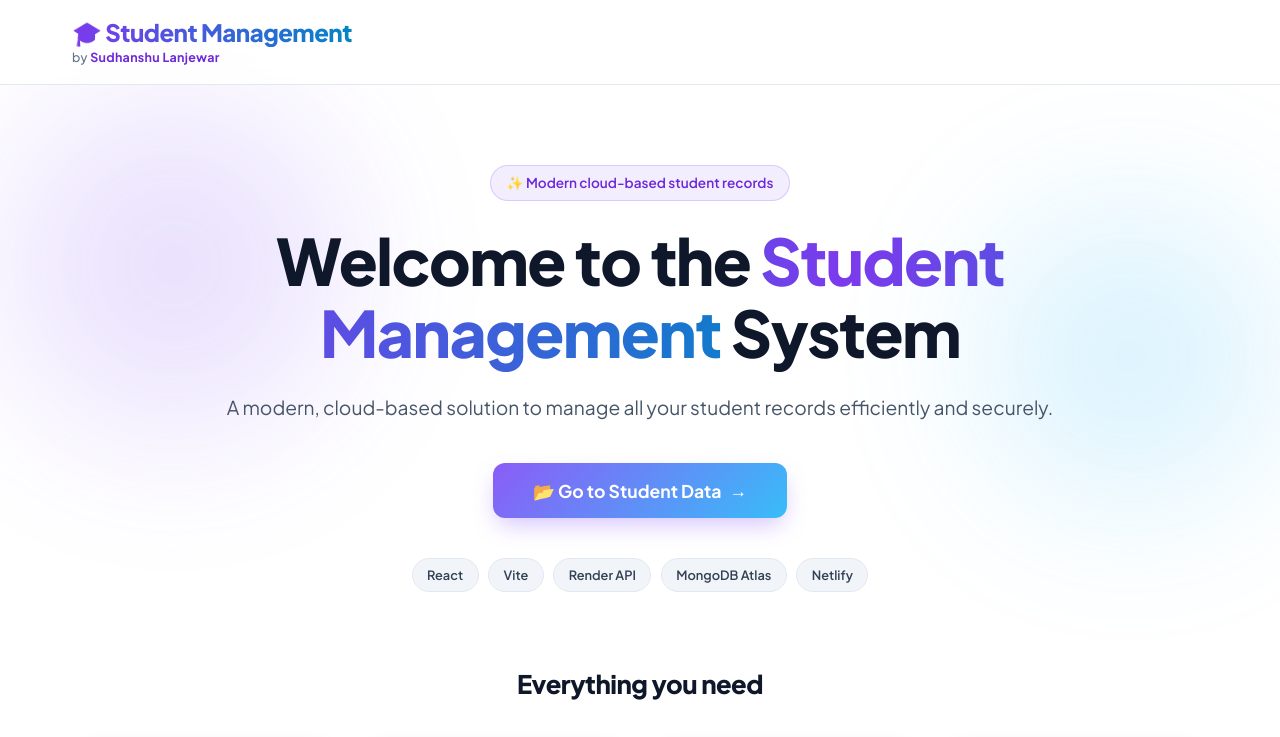
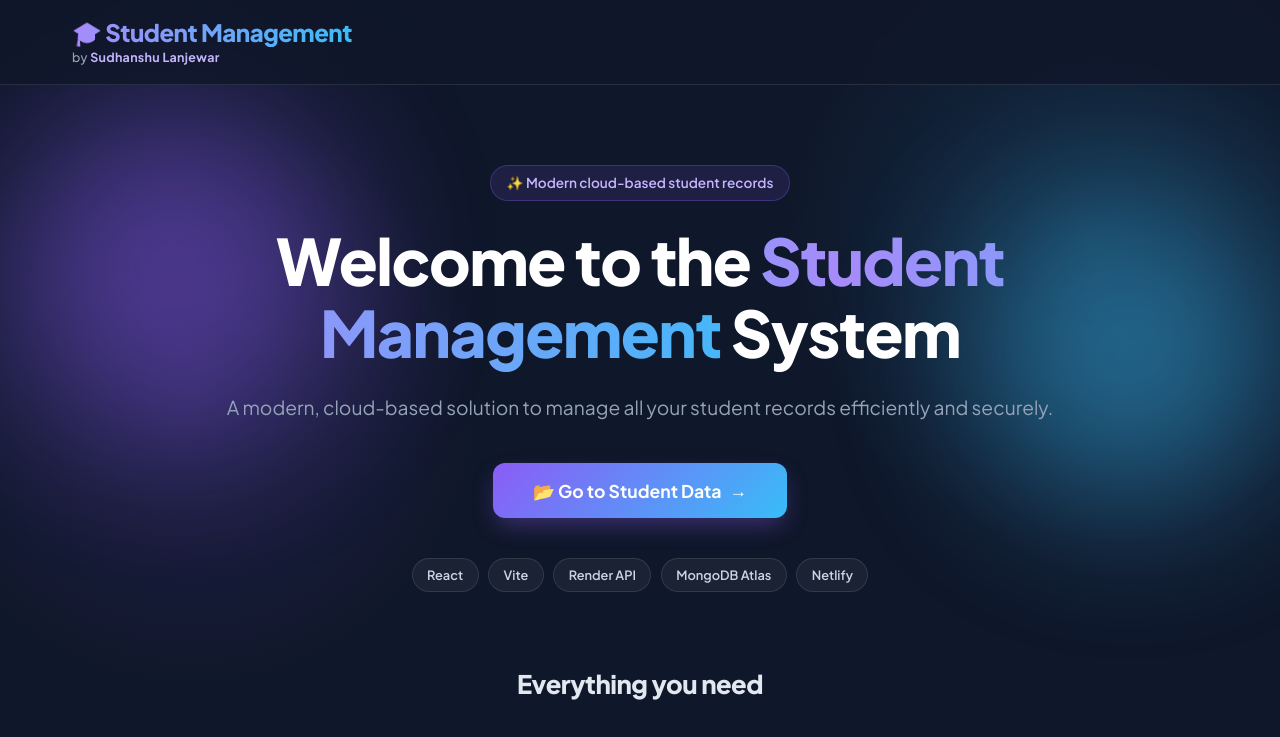
Before and after one commit to SudhanshuLanjewar/student-frontend, a React (Vite) app: page / in a window 1280 px wide. Shown: the top 737 px of the page. Built offline with nearby package versions, Linux system fonts and the light colour scheme; no server answers.

Commit message:
Make home page dark again (dashboard stays white)

```diff
--- a/src/components/Home.jsx
+++ b/src/components/Home.jsx
@@ -1,4 +1,4 @@
-import '../styles/HomeLight.css';
+import '../styles/HomeDark.css';
 
 const features = [
   {
--- /dev/null
+++ b/src/styles/HomeDark.css
@@ -0,0 +1,42 @@
+/* Dark theme for the home page only.
+   The dashboard (student data page) stays white via Light.css. */
+
+:root:has(.home-container) {
+  --bg-main: #0f172a;
+  --bg-card: rgba(30, 41, 59, 0.7);
+  --text-main: #f8fafc;
+  --text-muted: #94a3b8;
+  --border-color: rgba(255, 255, 255, 0.1);
+}
+
+body:has(.home-container) {
+  background-color: #0f172a;
+  background-image:
+    radial-gradient(circle at 15% 50%, rgba(139, 92, 246, 0.15), transparent 25%),
+    radial-gradient(circle at 85% 30%, rgba(56, 189, 248, 0.15), transparent 25%);
+  background-attachment: fixed;
+  color: #f8fafc;
+}
+
+.app:has(.home-container) .app-header {
+  background: rgba(15, 23, 42, 0.8);
+}
+
+.app:has(.home-container) .app-header h1 {
+  background: linear-gradient(to right, #a78bfa, #38bdf8);
+  -webkit-background-clip: text;
+  background-clip: text;
+}
+
+.app:has(.home-container) .brand-by {
+  color: #94a3b8;
+}
+
+.app:has(.home-container) .brand-by strong {
+  color: #c4b5fd;
+}
+
+.app:has(.home-container) .app-footer {
+  background: #020617;
+  color: #64748b;
+}
```
